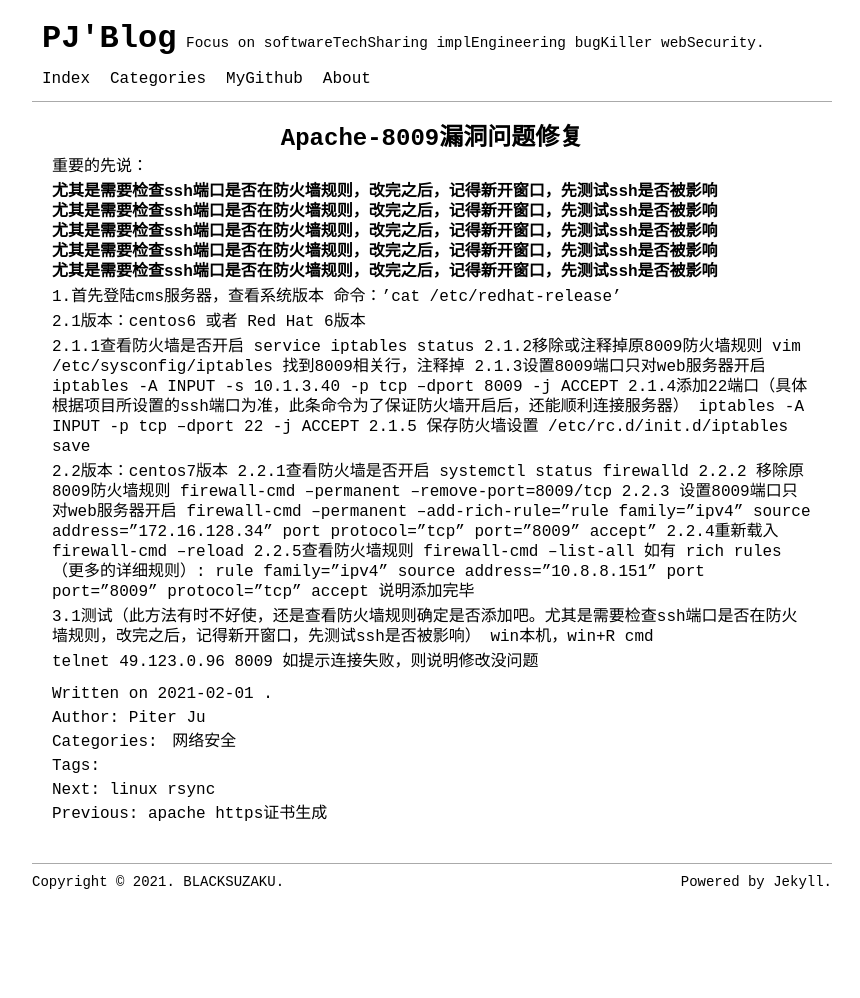
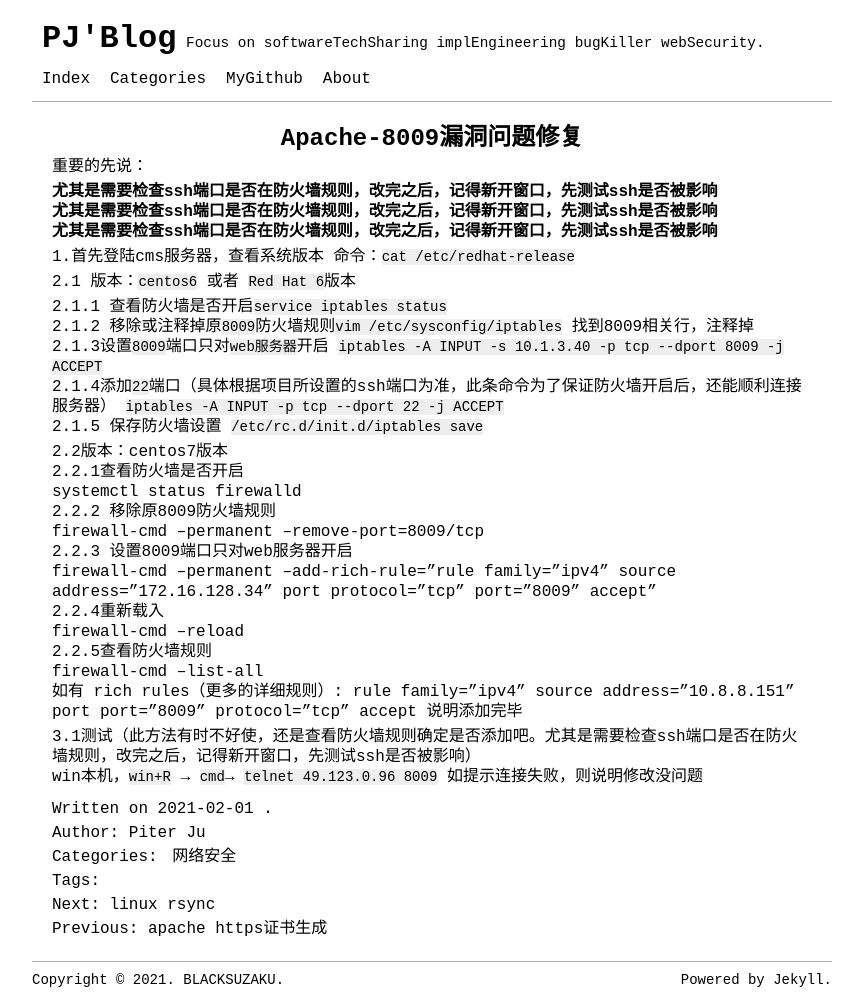
Before and after one commit to 2hux1nb0/2hux1nb0.github.io, a Jekyll site: the page built from _posts/2021-02-01-apache8009漏洞修复.md, in a window 1280 px wide. Shown: the whole page, without its empty margins (208-1068 px from the left). Built offline with Jekyll 4.4.1, drawn with Linux system fonts in a browser that asks for light colours; before the commit the page ends 900 px from its top, so only the background shows below that.

Commit message:
Update 2021-02-01-apache8009漏洞修复.md

````diff
--- a/_posts/2021-02-01-apache8009漏洞修复.md
+++ b/_posts/2021-02-01-apache8009漏洞修复.md
@@ -8,27 +8,23 @@ categories: [网络安全]
 
 **尤其是需要检查ssh端口是否在防火墙规则，改完之后，记得新开窗口，先测试ssh是否被影响
 尤其是需要检查ssh端口是否在防火墙规则，改完之后，记得新开窗口，先测试ssh是否被影响
-尤其是需要检查ssh端口是否在防火墙规则，改完之后，记得新开窗口，先测试ssh是否被影响
-尤其是需要检查ssh端口是否在防火墙规则，改完之后，记得新开窗口，先测试ssh是否被影响
 尤其是需要检查ssh端口是否在防火墙规则，改完之后，记得新开窗口，先测试ssh是否被影响**
 
-1.首先登陆cms服务器，查看系统版本
-命令：'cat /etc/redhat-release'
+
+1.首先登陆cms服务器，查看系统版本  命令：`cat /etc/redhat-release`
 
 
-2.1版本：centos6 或者 Red Hat 6版本
+2.1  版本：`centos6` 或者 `Red Hat 6`版本
 
-2.1.1查看防火墙是否开启
-service iptables status
-2.1.2移除或注释掉原8009防火墙规则
-vim /etc/sysconfig/iptables
+2.1.1  查看防火墙是否开启`service iptables status`
+2.1.2  移除或注释掉原`8009`防火墙规则`vim /etc/sysconfig/iptables`
 找到8009相关行，注释掉
-2.1.3设置8009端口只对web服务器开启
-iptables -A INPUT -s 10.1.3.40 -p tcp --dport 8009 -j ACCEPT
-2.1.4添加22端口（具体根据项目所设置的ssh端口为准，此条命令为了保证防火墙开启后，还能顺利连接服务器）
-iptables -A INPUT -p tcp --dport 22 -j ACCEPT
+2.1.3设置`8009`端口只对`web服务器`开启
+```iptables -A INPUT -s 10.1.3.40 -p tcp --dport 8009 -j ACCEPT```
+2.1.4添加`22`端口（具体根据项目所设置的ssh端口为准，此条命令为了保证防火墙开启后，还能顺利连接服务器）
+`iptables -A INPUT -p tcp --dport 22 -j ACCEPT`
 2.1.5 保存防火墙设置
-/etc/rc.d/init.d/iptables save
+`/etc/rc.d/init.d/iptables save`
 
 
 
@@ -50,7 +46,4 @@ firewall-cmd --list-all
 说明添加完毕
 
 3.1测试（此方法有时不好使，还是查看防火墙规则确定是否添加吧。尤其是需要检查ssh端口是否在防火墙规则，改完之后，记得新开窗口，先测试ssh是否被影响）
-win本机，win+R
-cmd
-
-telnet 49.123.0.96 8009 如提示连接失败，则说明修改没问题
+win本机，`win+R` → `cmd`→  `telnet 49.123.0.96 8009` 如提示连接失败，则说明修改没问题
````
